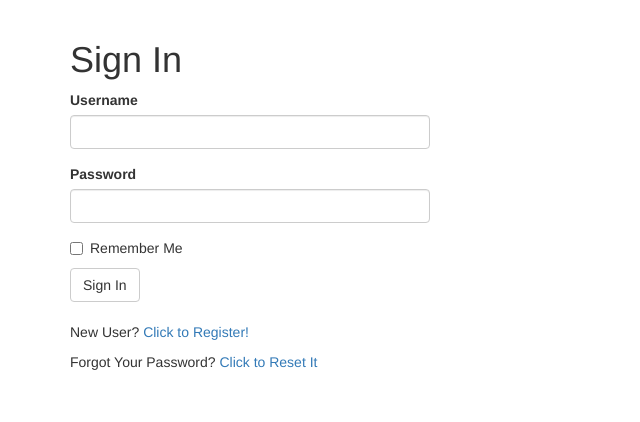
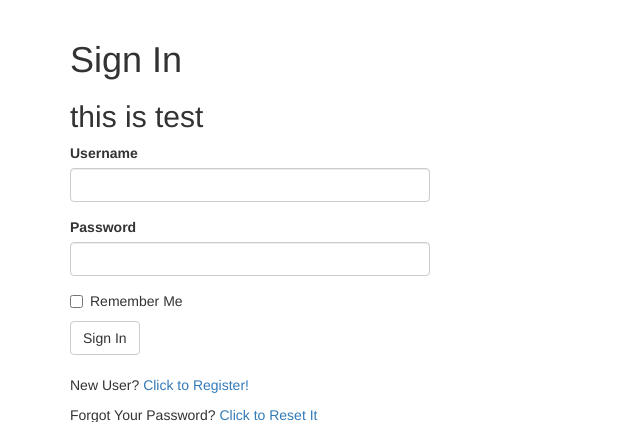
Before and after one commit to mnosinov/microblog, a Flask app: page /auth/login in a window 1280 px wide. Shown: the part 52-474 px from the top of the page, without its empty margins (0-640 px from the left). Run offline with Flask 2, Linux system fonts and the light colour scheme; some libraries are stand-ins or nearby versions.

Commit message:
test modifications from macos development environment

```diff
--- a/app/templates/auth/login.html
+++ b/app/templates/auth/login.html
@@ -3,6 +3,7 @@
 
 {% block app_content %}
     <h1>{{ _('Sign In') }}</h1>
+    <h2>{{ _('this is test') }}</h2>
     <div class="row">
         <div class="col-md-4">
             {{ wtf.quick_form(form) }}
```
